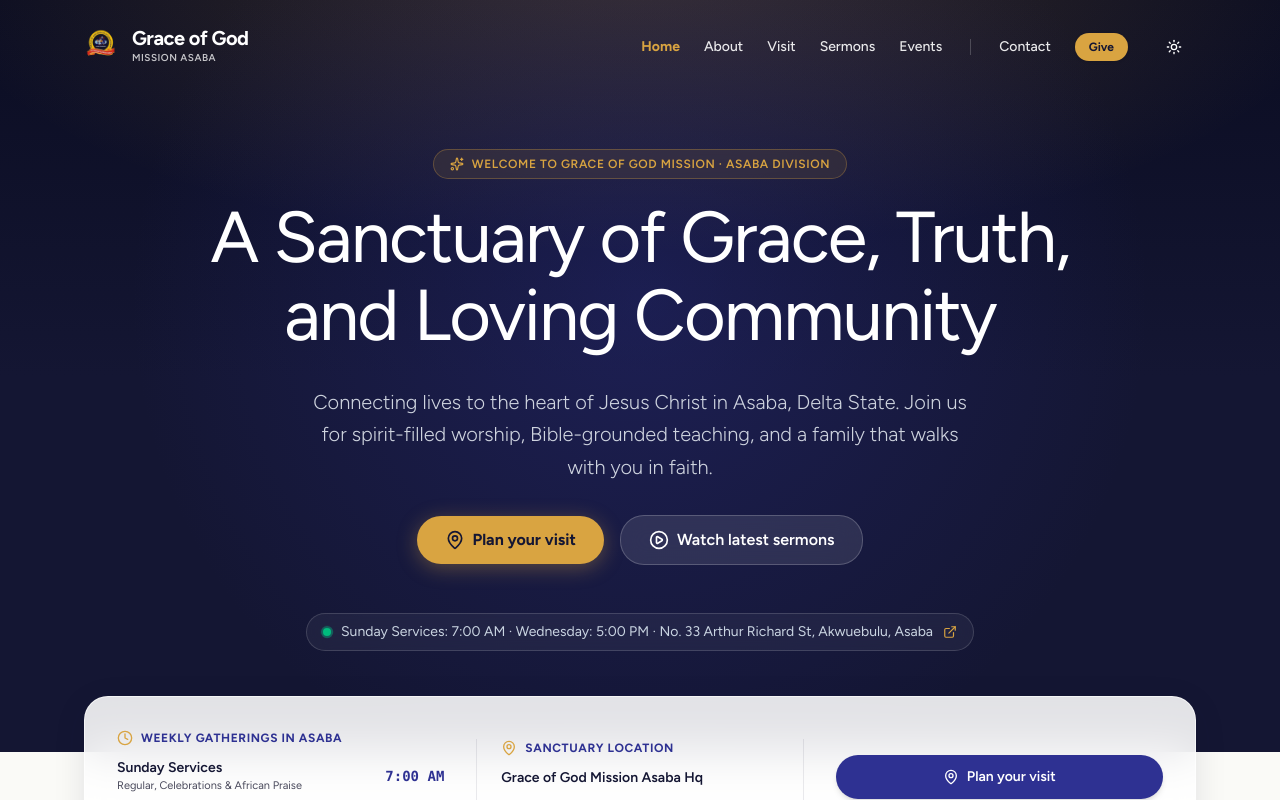
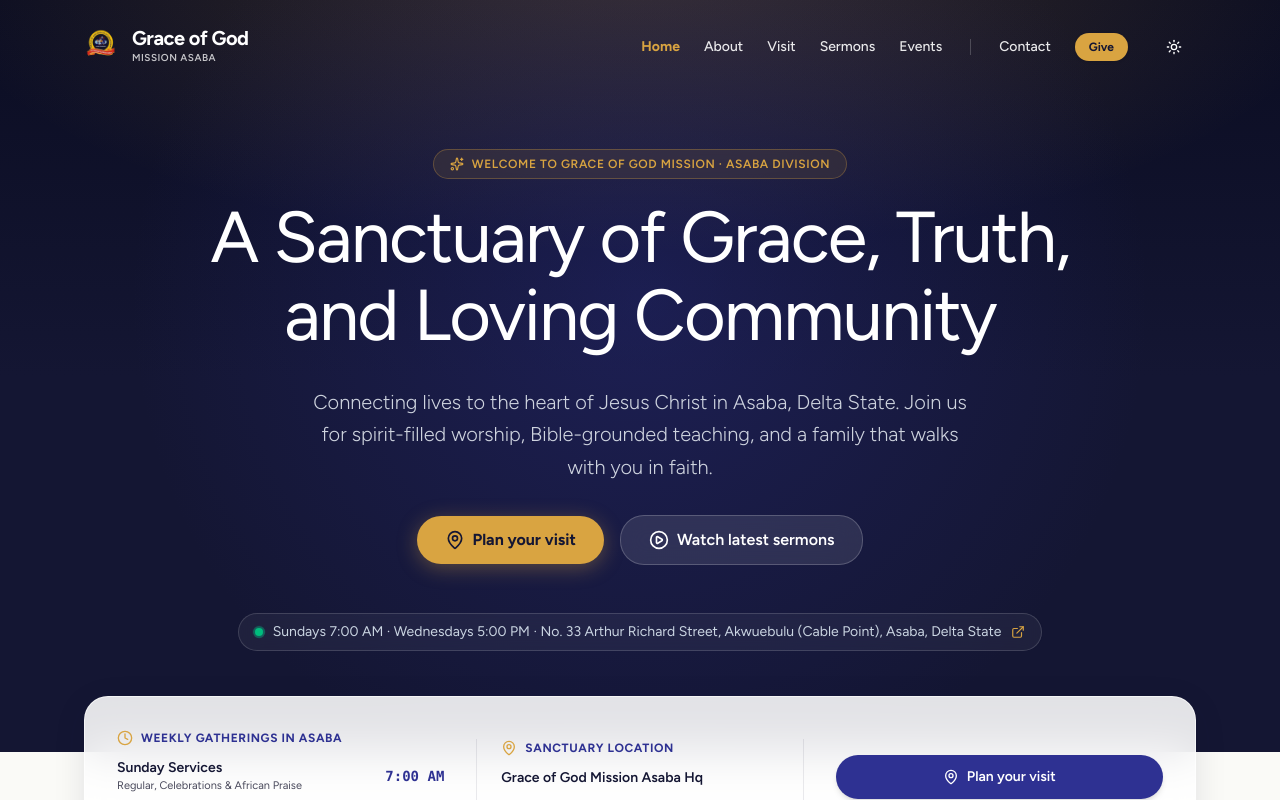
Before and after one commit to ideateGudy/grace-of-god-mission-asaba, a Next.js app in the folder client/: page / in a window 1280 px wide. Shown: the top 800 px of the page. Built offline with nearby package versions, Linux system fonts and the light colour scheme; no server answers.

Commit message:
feat(client): configure church bank details and verified service times

```diff
--- a/client/app/page.tsx
+++ b/client/app/page.tsx
@@ -125,14 +125,14 @@
                       <span className="font-semibold text-foreground">Sunday Services</span>
                       <p className="text-[11px] text-muted-foreground">Regular, Celebrations & African Praise</p>
                     </div>
-                    <span className="text-primary font-bold font-mono text-sm">7:00 AM</span>
+                    <span className="text-primary font-bold font-mono text-sm">{siteConfig.sundayServiceTime}</span>
                   </div>
                   <div className="flex items-center justify-between border-b border-border/60 pb-1.5">
                     <div>
                       <span className="font-semibold text-foreground">Wednesday Midweek</span>
                       <p className="text-[11px] text-muted-foreground">Prayer & Word Encounter</p>
                     </div>
-                    <span className="text-primary font-bold font-mono text-sm">5:00 PM</span>
+                    <span className="text-primary font-bold font-mono text-sm">{siteConfig.midweekServiceTime}</span>
                   </div>
                   <p className="text-xs text-muted-foreground pt-0.5">
                     Fellowships for children, youth, women & men.
--- a/client/app/visit/page.tsx
+++ b/client/app/visit/page.tsx
@@ -68,7 +68,7 @@
                       Sunday Services
                     </span>
                     <span className="rounded-full bg-gold/10 px-2.5 py-0.5 text-xs font-bold text-gold">
-                      Starts at 7:00 AM
+                      Starts at {siteConfig.sundayServiceTime}
                     </span>
                   </div>
                   <p className="mt-1 text-xs text-muted-foreground">
@@ -82,7 +82,7 @@
                       Wednesday Midweek Service
                     </span>
                     <span className="rounded-full bg-primary/10 px-2.5 py-0.5 text-xs font-bold text-primary">
-                      5:00 PM
+                      {siteConfig.midweekServiceTime}
                     </span>
                   </div>
                   <p className="mt-1 text-xs text-muted-foreground">
--- a/client/components/hero/DefaultHero.tsx
+++ b/client/components/hero/DefaultHero.tsx
@@ -70,7 +70,7 @@
             <span className="absolute inline-flex h-full w-full animate-ping rounded-full bg-emerald-400 opacity-75" />
             <span className="relative inline-flex h-2 w-2 rounded-full bg-emerald-500" />
           </span>
-          <span>Sunday Services: 7:00 AM · Wednesday: 5:00 PM · No. 33 Arthur Richard St, Akwuebulu, Asaba</span>
+          <span>{siteConfig.serviceTimes} · {siteConfig.address}</span>
           <ExternalLink className="h-3.5 w-3.5 text-gold transition-transform group-hover:translate-x-0.5" />
         </a>
       </div>
--- a/client/components/hero/HeroSlideView.tsx
+++ b/client/components/hero/HeroSlideView.tsx
@@ -196,7 +196,7 @@
                 <span className="absolute inline-flex h-full w-full animate-ping rounded-full bg-emerald-400 opacity-75" />
                 <span className="relative inline-flex h-2 w-2 rounded-full bg-emerald-500" />
               </span>
-              <span>Sunday Services: 7:00 AM · Wednesday: 5:00 PM · No. 33 Arthur Richard St, Akwuebulu, Asaba</span>
+              <span>{siteConfig.serviceTimes} · {siteConfig.address}</span>
               <ExternalLink className="h-3.5 w-3.5 text-gold shrink-0 transition-transform group-hover:translate-x-0.5" />
             </a>
           </div>
--- a/client/config/site.ts
+++ b/client/config/site.ts
@@ -17,7 +17,9 @@
   googleMapsEmbedUrl: "https://www.google.com/maps/embed?pb=!1m18!1m12!1m3!1d3053.4168993678427!2d6.746476945982947!3d6.1763103233292345!2m3!1f0!2f0!3f0!3m2!1i1024!2i768!4f13.1!3m3!1m2!1s0x1043ed616ce913ef%3A0x5cda51b288ccb076!2sGrace%20of%20God%20Mission%20Asaba%20Hq!5e0!3m2!1sen!2sng!4v1792062152635!5m2!1sen!2sng",
 
   // Services
-  serviceTimes: "Sundays 7:00 AM, Wednesdays 5:00 PM",
+  serviceTimes: "Sundays 7:00 AM · Wednesdays 5:00 PM",
+  sundayServiceTime: "7:00 AM",
+  midweekServiceTime: "5:00 PM",
   sundaySchedule: "Regular services, special monthly celebrations, and African Praise Sundays start at 7:00 AM.",
   midweekSchedule: "Regular prayer and word encounters are held on Wednesdays at 5:00 PM.",
 
@@ -26,9 +28,9 @@
   mission: "[MISSION STATEMENT - CONFIRM WITH CHURCH]",
 
   // Banking (for Give page)
-  bankName: "[BANK NAME - CONFIRM WITH CHURCH]",
-  accountName: "[ACCOUNT NAME - CONFIRM WITH CHURCH]",
-  accountNumber: "[ACCOUNT NUMBER - CONFIRM WITH CHURCH]",
+  bankName: "Zenith Bank",
+  accountName: "Grace of God Mission Asaba 1",
+  accountNumber: "1214552398",
 
   // Social
   facebook: "[FACEBOOK PAGE URL - CONFIRM WITH CHURCH]",
```
